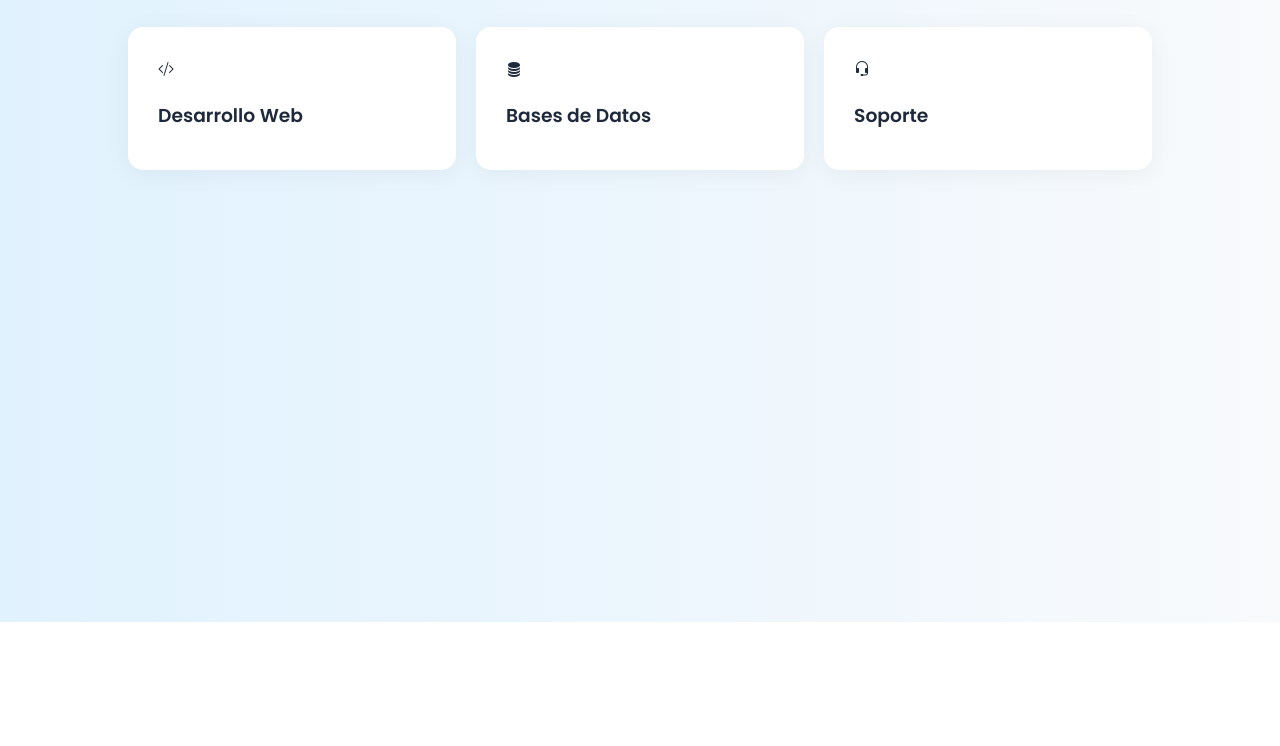
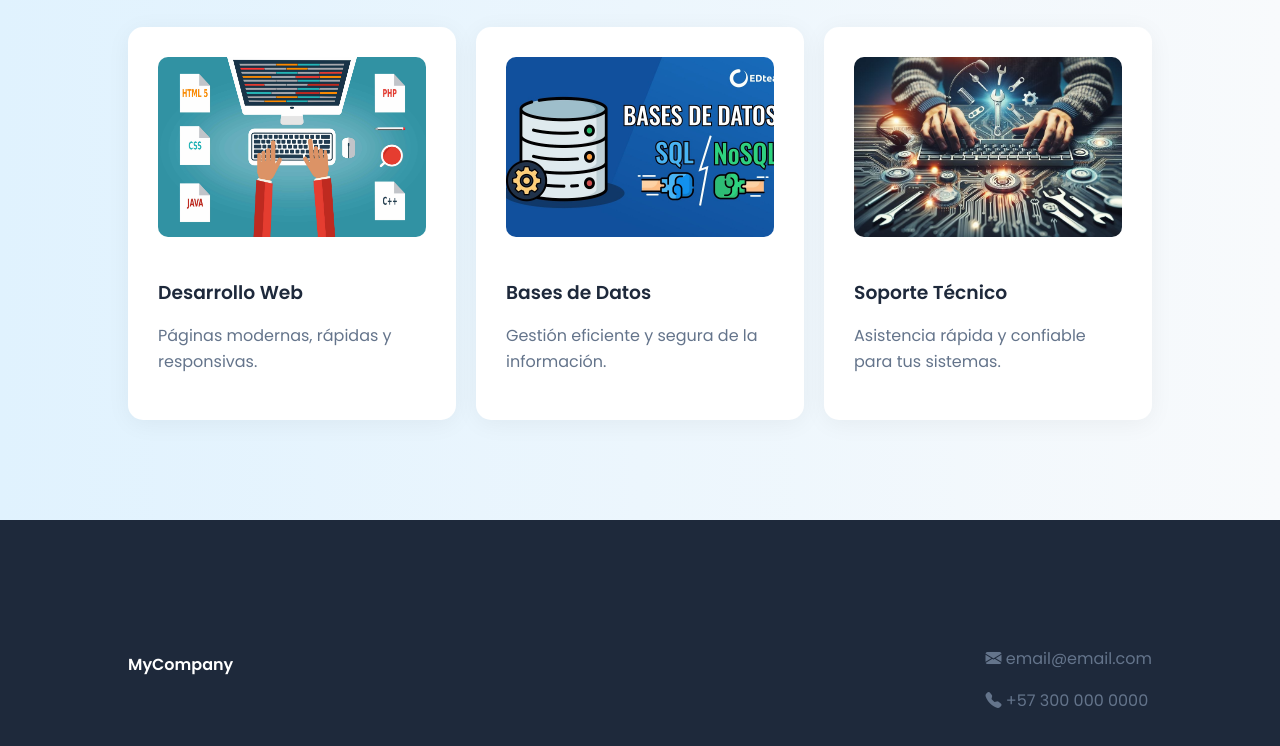
Before and after one commit to JuanGale-20/PagHtmlcss, a plain HTML site: page services.html in a window 1280 px wide. Shown: the part 178-924 px from the top of the page. Before the commit the page ends 800 px from the top, so only its background shows below. Drawn offline with nearby package versions, Linux system fonts and the light colour scheme.

Commit message:
imagenes

```diff
--- a/services.html
+++ b/services.html
@@ -12,6 +12,7 @@
 
 <body>
 
+<!-- NAVBAR -->
 <nav class="navbar">
   <ul>
     <li><a href="index.html">Inicio</a></li>
@@ -21,32 +22,59 @@
   </ul>
 </nav>
 
+<!-- CONTENIDO -->
 <div class="container">
+
     <h1>Nuestros Servicios</h1>
 
     <div class="row">
+
+        <!-- CARD 1 -->
         <div class="col">
             <div class="card">
-                <i class="bi bi-code-slash"></i>
+                <img src="Imagenes/Como-hacer-un-Desarrollo-web.jpg" alt="Desarrollo Web">
                 <h3>Desarrollo Web</h3>
+                <p>Páginas modernas, rápidas y responsivas.</p>
             </div>
         </div>
 
+        <!-- CARD 2 -->
         <div class="col">
             <div class="card">
-                <i class="bi bi-database-fill"></i>
+                <img src="Imagenes/maxresdefault.jpg" alt="Bases de Datos">
                 <h3>Bases de Datos</h3>
+                <p>Gestión eficiente y segura de la información.</p>
             </div>
         </div>
 
+        <!-- CARD 3 -->
         <div class="col">
             <div class="card">
-                <i class="bi bi-headset"></i>
-                <h3>Soporte</h3>
+                <img src="Imagenes/soporte-tecnico.jpg" alt="Soporte Técnico">
+                <h3>Soporte Técnico</h3>
+                <p>Asistencia rápida y confiable para tus sistemas.</p>
             </div>
+        </div>
+
+    </div>
+
+</div>
+
+<!-- FOOTER -->
+<footer class="footer">
+<div class="container">
+    <div class="row">
+        <div>
+            <h4>MyCompany</h4>
+        </div>
+
+        <div>
+            <p><i class="bi bi-envelope-fill"></i> email@email.com</p>
+            <p><i class="bi bi-telephone-fill"></i> +57 300 000 0000</p>
         </div>
     </div>
 </div>
+</footer>
 
 </body>
 </html>
--- a/styles.css
+++ b/styles.css
@@ -136,3 +136,10 @@ input, textarea {
 .footer a:hover {
     color: var(--primary);
 }
+.card img {
+    width: 100%;
+    height: 180px;
+    object-fit: cover;
+    border-radius: 10px;
+    margin-bottom: 15px;
+}
```
Also changed, not shown: Imagenes/Como-hacer-un-Desarrollo-web.jpg (added), Imagenes/maxresdefault.jpg (added), Imagenes/soporte-tecnico.jpg (added).
